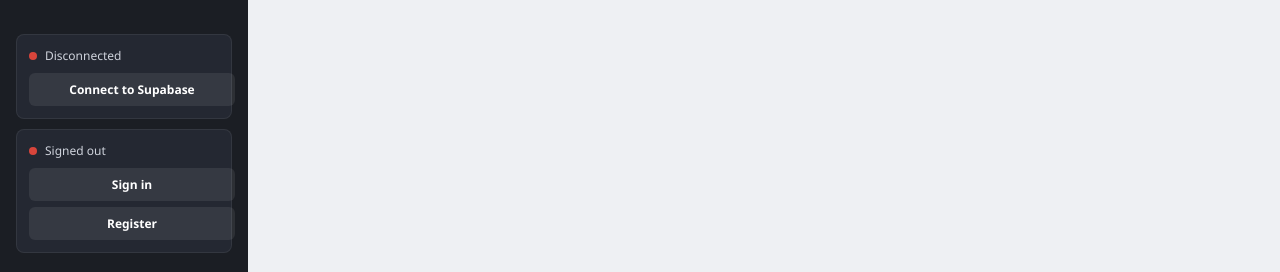
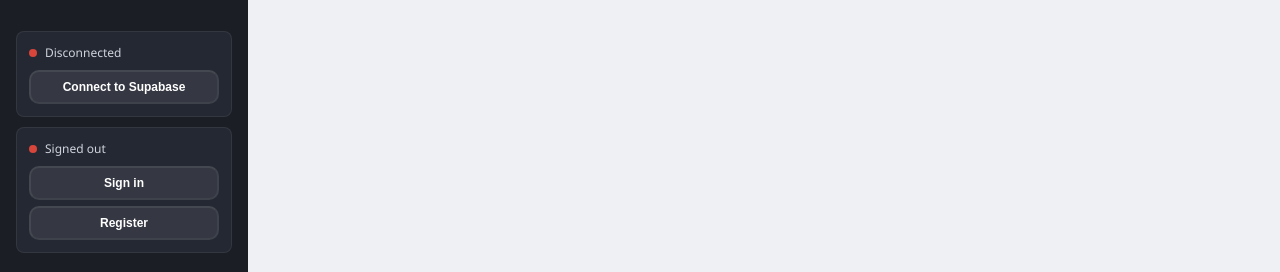
Before and after one commit to SirDre/driving_school, a plain HTML site: page index.html in a window 1280 px wide. Shown: the part 525-797 px from the top of the page. Drawn offline with Linux system fonts and the light colour scheme.

Commit message:
Updates - Change button styles

```diff
--- a/styles.css
+++ b/styles.css
@@ -207,7 +207,6 @@ th {
 }
 
 .conn button {
-    all: unset;
     cursor: pointer;
     text-align: center;
     display: block;
@@ -217,7 +216,8 @@ th {
     font-size: 12px;
     font-weight: 600;
     padding: 8px;
-    border-radius: 6px;
+    border-radius: 10px;
+    border-color: #ffffff14;
 }
 
 .conn button:hover {
```
